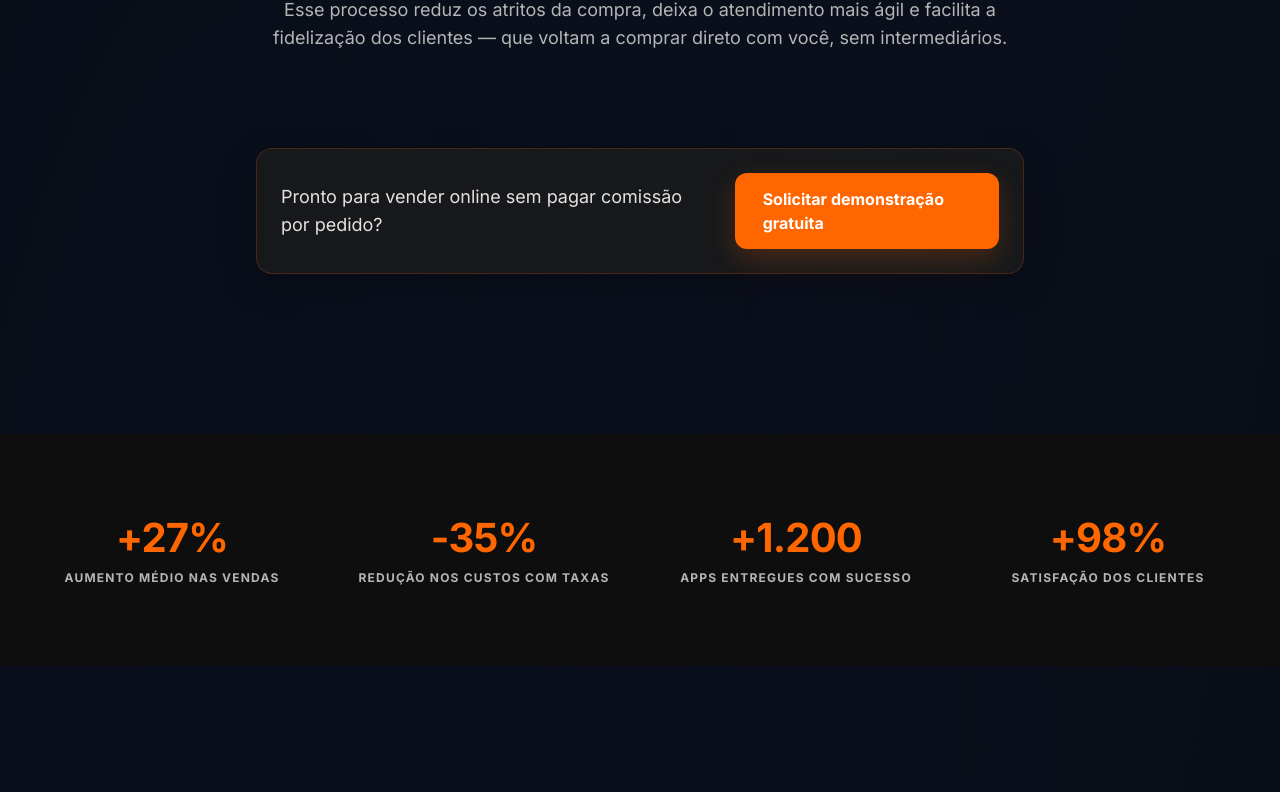
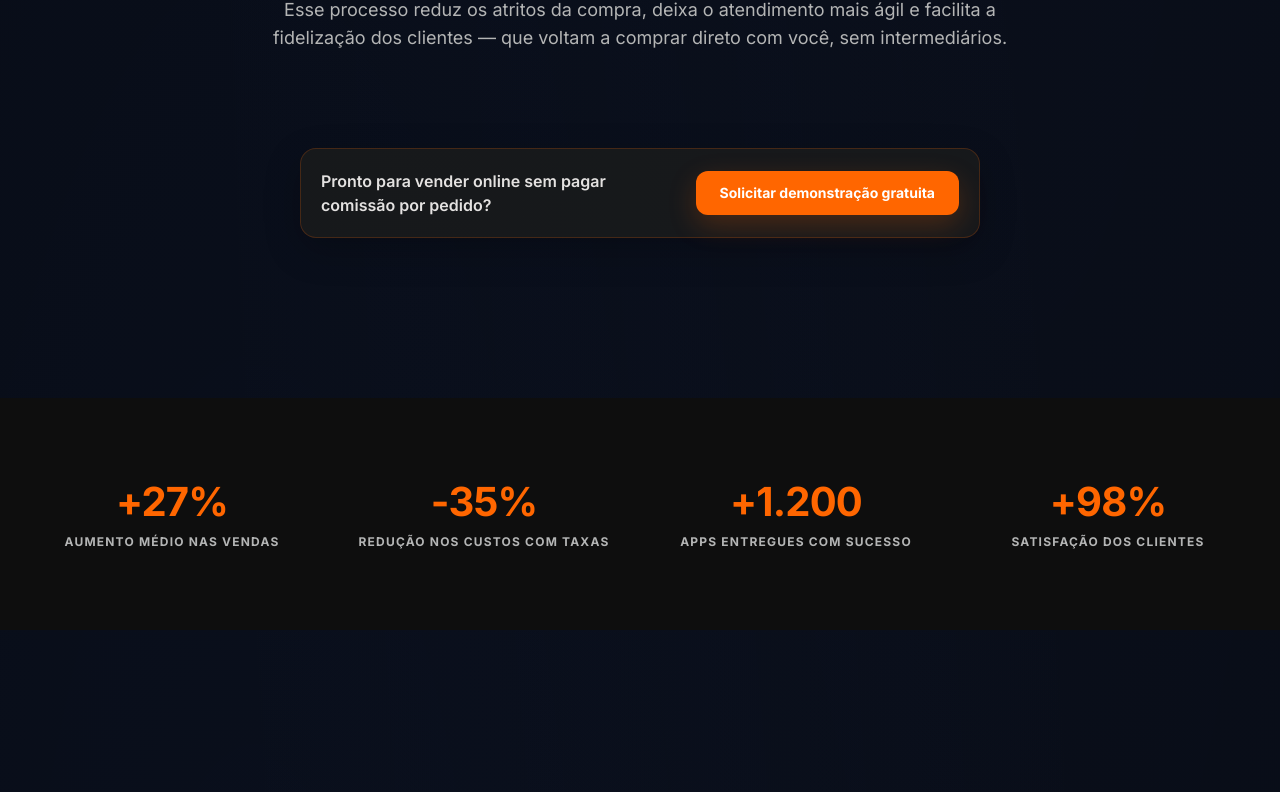
Before and after one commit to alle77fm/paginaitalev, a Next.js app: page / in a window 1280 px wide. Shown: the part 2811-3603 px from the top of the page. Built offline with nearby package versions, Linux system fonts and the light colour scheme.

Commit message:
Corrige layout dos CTAs desktop

```diff
--- a/app/page.tsx
+++ b/app/page.tsx
@@ -115,15 +115,15 @@ const demoHref = `https://wa.me/${italev.whatsapp}?text=${encodeURIComponent(dem
 function DemoCta({ className = '' }: { className?: string }) {
   return (
     <div className={`px-margin-mobile md:px-gutter ${className}`}>
-      <div className="mx-auto max-w-3xl rounded-2xl border border-primary-container/20 bg-surface-container-low/80 p-4 text-center shadow-[0_12px_36px_rgba(0,0,0,0.22)] md:flex md:items-center md:justify-between md:gap-6 md:p-6 md:text-left">
-        <p className="mb-3 text-sm font-semibold leading-snug text-on-surface md:mb-0 md:text-body-lg">
+      <div className="mx-auto max-w-2xl rounded-2xl border border-primary-container/20 bg-surface-container-low/80 p-4 text-center shadow-[0_12px_36px_rgba(0,0,0,0.22)] md:grid md:max-w-[680px] md:grid-cols-[1fr_auto] md:items-center md:gap-5 md:p-5 md:text-left">
+        <p className="mb-3 text-sm font-semibold leading-snug text-on-surface md:mb-0 md:max-w-[340px] md:text-base md:leading-6">
           Pronto para vender online sem pagar comissão por pedido?
         </p>
         <a
           href={demoHref}
           target="_blank"
           rel="noopener noreferrer"
-          className="inline-flex w-full items-center justify-center rounded-xl bg-primary-container px-5 py-3 text-sm font-bold text-white shadow-[0_10px_28px_rgba(255,102,0,0.22)] transition-all active:scale-[0.98] md:w-auto md:px-7 md:py-3.5 md:text-base md:hover:bg-primary-container/90"
+          className="inline-flex w-full items-center justify-center whitespace-nowrap rounded-xl bg-primary-container px-5 py-3 text-sm font-bold text-white shadow-[0_10px_28px_rgba(255,102,0,0.22)] transition-all active:scale-[0.98] md:w-auto md:px-6 md:py-3 md:text-sm md:hover:bg-primary-container/90"
         >
           Solicitar demonstração gratuita
         </a>
```
